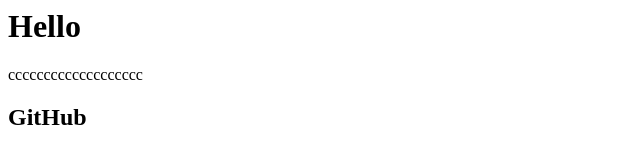
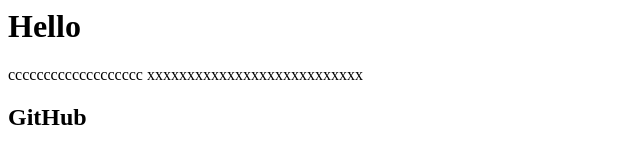
Before and after one commit to acmmisha/tutorial, a plain HTML site: page index.html in a window 1280 px wide. Shown: the whole page, without its empty margins (0-640 px from the left). Drawn offline with Linux system fonts and the light colour scheme.

Commit message:
One file commit

```diff
--- a/index.html
+++ b/index.html
@@ -1,5 +1,6 @@
 <html>
 <h1>Hello</h1>
 ccccccccccccccccccc
+xxxxxxxxxxxxxxxxxxxxxxxxxxx
 <h2>GitHub</h2>
 </html>
```
